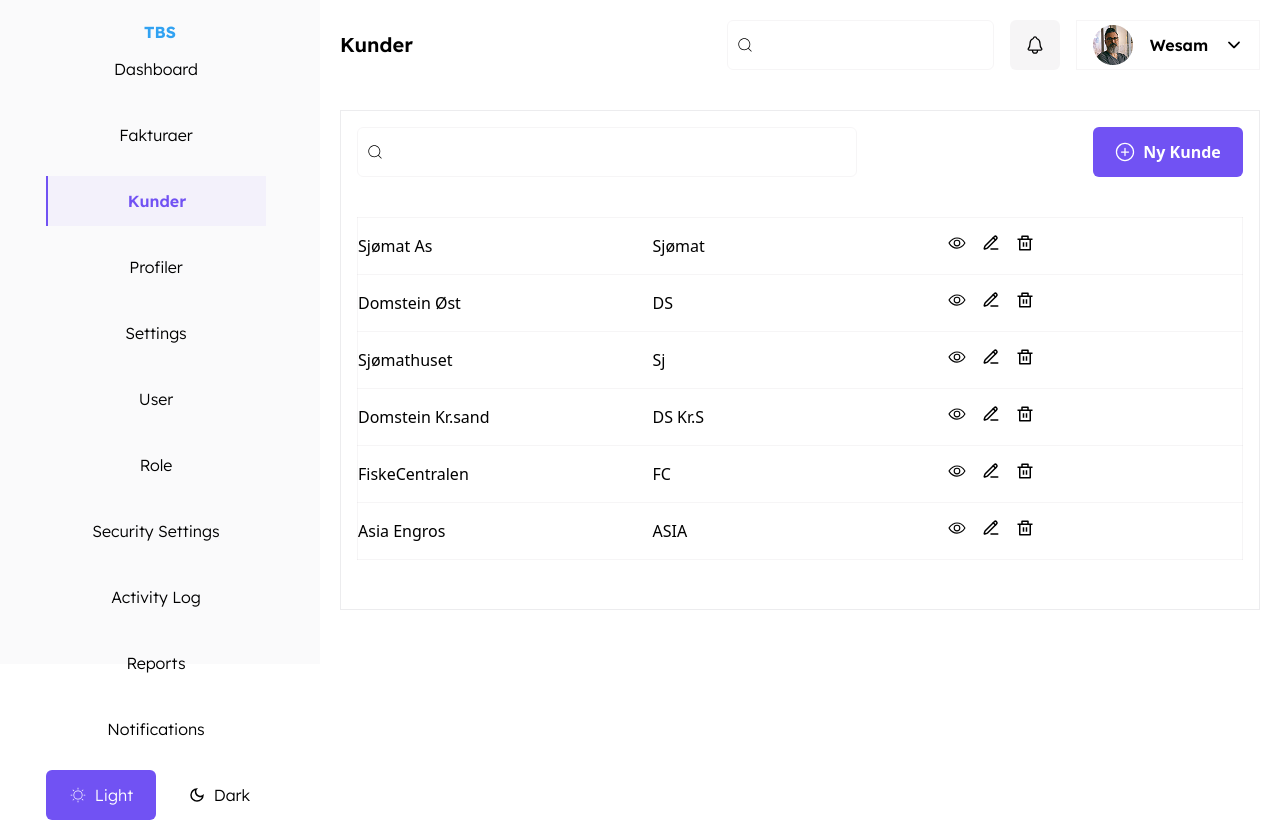
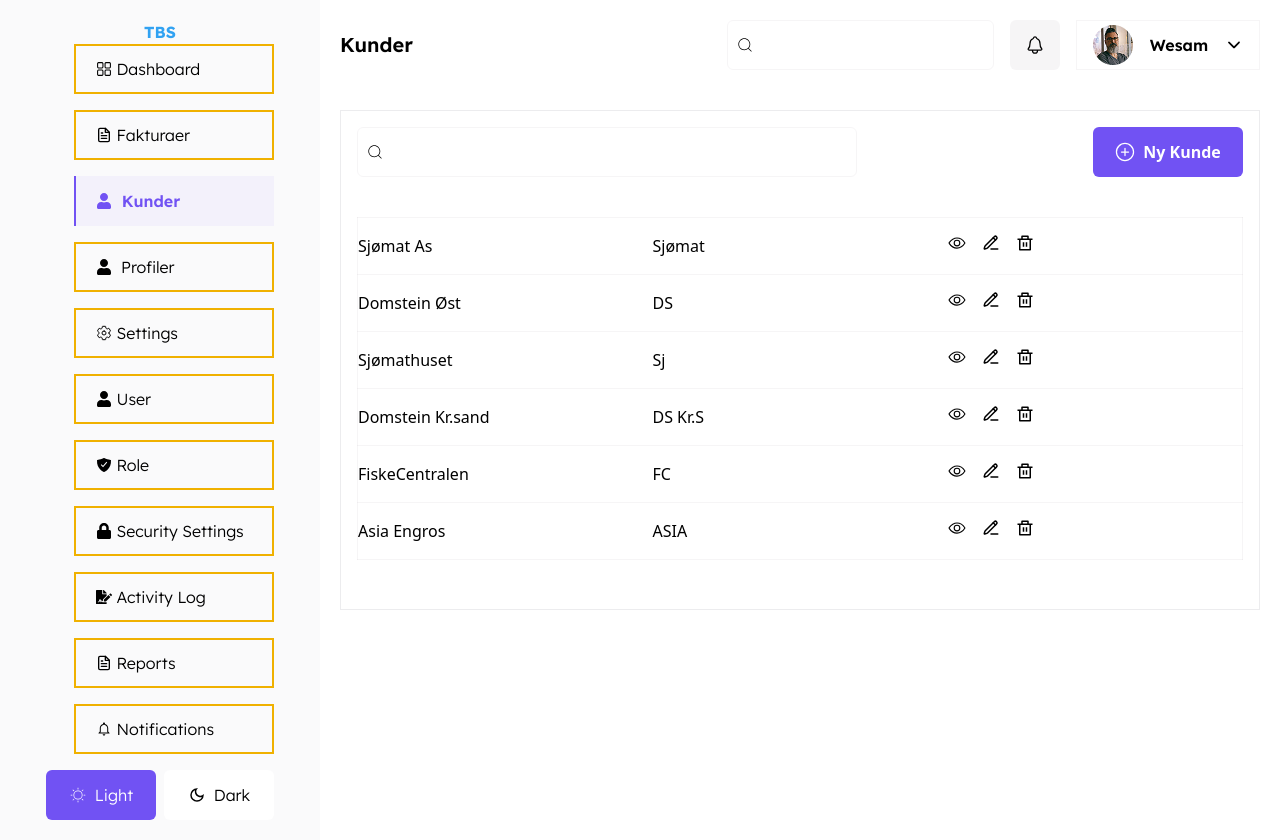
Before and after one commit to WesamNakhla/BachelorTBS, a React (Vite) app: page /Kunder in a window 1280 px wide. Built offline with nearby package versions, Linux system fonts and the light colour scheme.

Commit message:
:sparkles: added all icons to the sidebar

```diff
--- a/src/Components/DashboardSidebar/DashboardSidebar.tsx
+++ b/src/Components/DashboardSidebar/DashboardSidebar.tsx
@@ -3,19 +3,26 @@ import { RxDashboard } from "react-icons/rx";
 import { IoSettingsOutline } from "react-icons/io5";
 import { CiLight } from "react-icons/ci";
 import { MdOutlineDarkMode } from "react-icons/md";
+import { IoShieldCheckmarkSharp } from "react-icons/io5";
+import { FaUser } from "react-icons/fa";
+import { IoMdNotificationsOutline } from "react-icons/io";
+import { FiFileText } from "react-icons/fi";
+import { FaLock } from "react-icons/fa";
+import { FaFileSignature } from "react-icons/fa";
+
 
 const navigation = [
-    { "to": "/Dashboard", "text": "Dashboard"  },
-    { "to": "/Faktura", "text": "Fakturaer"  },
-    { "to": "/Kunder", "text": " Kunder"  },
-    { "to": "/Profiler", "text": " Profiler"  },
-    { "to": "/Settings", "text": "Settings"  },
-    { "to": "/User", "text": "User"  },
-    { "to": "/role", "text": "Role"  },
-    { "to": "/Security", "text": "Security Settings"  },
-    { "to": "/Logs", "text": "Activity Log"  },
-    { "to": "/Reports", "text": "Reports"  },
-    { "to": "/Notifications", "text": "Notifications"  },
+    { "to": "/Dashboard", "text": "Dashboard", "icon": <RxDashboard /> },
+    { "to": "/Faktura", "text": "Fakturaer" , "icon": <FiFileText /> },
+    { "to": "/Kunder", "text": " Kunder", "icon": <FaUser />  },
+    { "to": "/Profiler", "text": " Profiler", "icon": <FaUser />  },
+    { "to": "/Settings", "text": "Settings", "icon": <IoSettingsOutline />},
+    { "to": "/User", "text": "User", "icon": <FaUser />  },
+    { "to": "/role", "text": "Role", "icon": <IoShieldCheckmarkSharp />  },
+    { "to": "/Security", "text": "Security Settings", "icon": <FaLock />  },
+    { "to": "/Logs", "text": "Activity Log", "icon": <FaFileSignature />  },
+    { "to": "/Reports", "text": "Reports", "icon": <FiFileText />   },
+    { "to": "/Notifications", "text": "Notifications", "icon": <IoMdNotificationsOutline />  },
 
 
 
@@ -25,52 +32,20 @@ const DashboardSidebar = ()=>{
         <>
             <div className="flex flex-col items-center w-[25%] h-full bg-[#A2A1A8]/5 p-5">
                 <h1 className="font-lexend font-bold text-[#31A2F2]">TBS</h1>
-                <div className="flex flex-col justify-between h-[600px]">
-                    <div className="flex flex-col justify-center text-center">
-                        {/* <p className="flex justify-center items-center font-lexend font-light text-base mb-4">
-                            <p className="mr-2"><RxDashboard /></p>
-                            Dashboard
-                        </p> */}
+                <div className="flex flex-col justify-between items-end min-h-[600px]">
+                    <div className="flex flex-col justify-center items-start w-[200px]">
                         {
                             navigation.map(link=>(
                                 <NavLink
                                     to={link.to}
                                     className={({isActive}: NavLinkRenderProps)=>
                                     isActive ?
-                                    "!bg-[#7152F3]/5 flex justify-center items-center w-[220px] h-[50px] flex p-5 font-lexend font-semibold text-[#7152F3] text-base border-l-2 border-[#7152F3] mb-4" :
-                                    "w-[220px] h-[50px] flex justify-center items-center flex p-5 font-lexend font-light text-[#000] text-base mb-4"}>
-                                    {link.text}
+                                    "!bg-[#7152F3]/5 flex items-center w-full h-[50px] flex p-5 font-lexend font-semibold text-[#7152F3] text-base border-l-2 border-[#7152F3] mb-4" :
+                                    "border-2 border-yellow-500 w-full h-[50px] flex items-center p-5 font-lexend font-light text-[#000] text-base mb-4"}>
+                                    <p className="font-light text-base">{link.icon}</p>&nbsp;{link.text}
                                 </NavLink>
                             ))
                         }
-                        {/* <NavLink
-                            to="/Faktura"
-                            className={({isActive}: NavLinkRenderProps)=>
-                            isActive ?
-                            "!bg-[#7152F3]/5 flex justify-center items-center w-[220px] h-[50px] flex p-5 font-lexend font-semibold text-[#7152F3] text-base border-l-2 border-[#7152F3] mb-4" :
-                            "w-[220px] h-[50px] flex justify-center items-center flex p-5 font-lexend font-light text-[#000] text-base mb-4"}>
-                            Fakturaer
-                        </NavLink>
-                        <NavLink
-                            to="/Kunder"
-                            className={({isActive}: NavLinkRenderProps)=>
-                            isActive ?
-                            "!bg-[#7152F3]/5 flex justify-center items-center w-[220px] h-[50px] flex p-5 font-lexend font-semibold text-[#7152F3] text-base border-l-2 border-[#7152F3] mb-4 " :
-                            "w-[220px] h-[50px] flex justify-center items-center flex p-5 font-lexend font-light text-[#000] text-base mb-4"}>
-                            Kunder
-                        </NavLink>
-                        <NavLink
-                            to="/Profiler"
-                            className={({isActive}: NavLinkRenderProps)=>
-                            isActive ?
-                            "!bg-[#7152F3]/5 flex justify-center items-center w-[220px] h-[50px] flex p-5 font-lexend font-semibold text-[#7152F3] text-base border-l-2 border-[#7152F3] mb-5" :
-                            "w-[220px] h-[50px] flex justify-center items-center flex p-5 font-lexend font-light text-[#000] text-base mb-5"}>
-                            Profiler
-                        </NavLink> */}
-                        {/* <p className="flex justify-center items-center font-lexend font-light text-base">
-                            <p className="mr-2"><IoSettingsOutline /></p>
-                            Settings
-                        </p> */}
                     </div>
                     <div className="flex justify-between">
                         <div className="flex justify-center items-center mr-2 w-[110px] h-[50px] bg-[#7152F3] rounded-md font-lexend font-light text-[#fff]">
```
